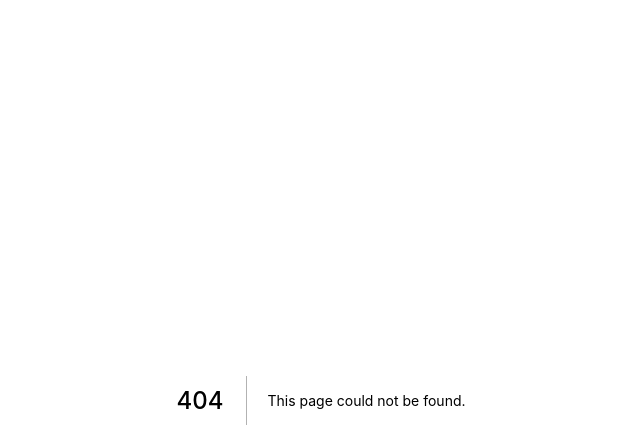
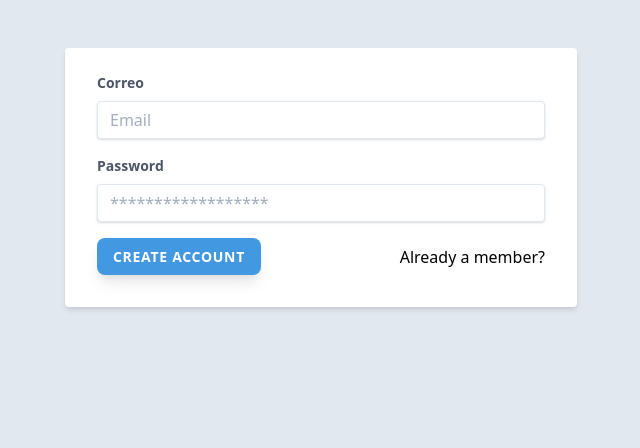
Before and after one commit to NavizDev/appstrapi-front, a Next.js app: page /register in a window 1280 px wide. Before the commit this address had no page. Shown: the top 448 px of the page, without its empty margins (319-959 px from the left). Built offline with nearby package versions, Linux system fonts and the light colour scheme.

Commit message:
feat: register and login

```diff
--- /dev/null
+++ b/firebase/firebaseConfig.js
@@ -0,0 +1,12 @@
+const firebaseConfig = {
+  apiKey: "AIzaSyBMaOI-ysklwTfiqY1yMspelxVxva_uFf8",
+  authDomain: "authq-7db95.firebaseapp.com",
+  databaseURL: "https://authq-7db95.firebaseio.com",
+  projectId: "authq-7db95",
+  storageBucket: "authq-7db95.appspot.com",
+  messagingSenderId: "347108986552",
+  appId: "1:347108986552:web:745bc7b7c3115c59ed2e4d",
+  measurementId: "G-XKXBHZXDGR",
+};
+
+export default firebaseConfig;
--- a/package.json
+++ b/package.json
@@ -15,6 +15,7 @@
     "@fullhuman/postcss-purgecss": "^2.1.0",
     "@zeit/next-css": "^1.0.1",
     "autoprefixer": "^9.7.5",
+    "firebase": "^7.13.2",
     "isomorphic-unfetch": "^3.0.0",
     "next": "9.3.4",
     "postcss-preset-env": "^6.7.0",
--- /dev/null
+++ b/pages/register.js
@@ -0,0 +1,77 @@
+import React, { useState, useEffect } from "react";
+import { useRouter } from "next/router";
+import * as firebase from "firebase/app";
+import "firebase/auth";
+import firebaseConfig from "../firebase/firebaseConfig";
+
+const register = () => {
+  const [email, setEmail] = useState("");
+  const [password, setPassword] = useState("");
+  const router = useRouter();
+
+  const handleSubmit = (e) => {
+    e.preventDefault();
+    firebase
+      .auth()
+      .createUserWithEmailAndPassword(email, password)
+      .then(() => {
+        router.push("/login");
+      })
+      .catch((error) => {
+        console.log("message create user error:", error);
+      });
+  };
+
+  useEffect(() => {
+    firebase.initializeApp(firebaseConfig);
+  }, []);
+
+  return (
+    <div className="bg-gray-300 w-screen h-screen ">
+      <div className="px-8 py-12 max-w-sm mx-auto sm:max-w-md lg:max-w-xl">
+        <form
+          className="bg-white shadow-md rounded px-8 pt-6 pb-8"
+          onSubmit={handleSubmit}
+        >
+          <div className="mb-4">
+            <label className="label" htmlFor="email">
+              Correo
+            </label>
+            <input
+              className="input"
+              id="email"
+              type="email "
+              value={email}
+              placeholder="Email"
+              onChange={(e) => setEmail(e.target.value)}
+              required
+            />
+          </div>
+          <div className="mb-4">
+            <label className="label" htmlFor="password">
+              Password
+            </label>
+            <input
+              className="input"
+              id="password"
+              type="password"
+              placeholder="******************"
+              value={password}
+              onChange={(e) => setPassword(e.target.value)}
+              required
+              minLength="6"
+            />
+          </div>
+          <div className="flex items-center justify-between">
+            <button className="btn btn-blue font-bold py-2 px-4" type="submit">
+              Create Account
+            </button>
+            <a href="#">Already a member?</a>
+          </div>
+        </form>
+      </div>
+    </div>
+  );
+};
+
+export default register;
--- a/public/assets/styles/vendors.css
+++ b/public/assets/styles/vendors.css
@@ -29,11 +29,35 @@
 }
 
 .btn-gray:hover {
-  active: bg-indigo-300;
+  @apply bg-indigo-300;
 }
 
 .btn-gray:active {
   @apply bg-gray-500;
 }
 
+.btn-blue {
+  @apply bg-blue-500 text-white;
+}
+
+.btn-blue:hover {
+  @apply bg-blue-600;
+}
+
+.btn-blue:active {
+  @apply bg-blue-700;
+}
+
+.input {
+  @apply shadow appearance-none border rounded w-full py-2 px-3 text-gray-700 leading-tight;
+}
+
+.input:focus {
+  @apply:outline-none shadow-outline;
+}
+
+.label {
+  @apply block text-gray-700 text-sm font-bold mb-2;
+}
+
 @tailwind utilities;
```
Also changed, not shown: pages/login.js (added, +82 -0 lines), public/assets/styles/tailwind.css, 2 other files (tests, documents, lock files or other folders).
